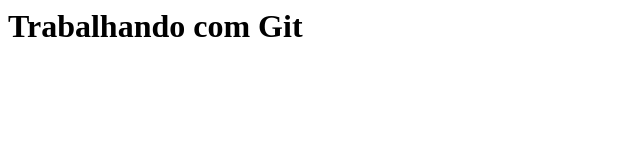
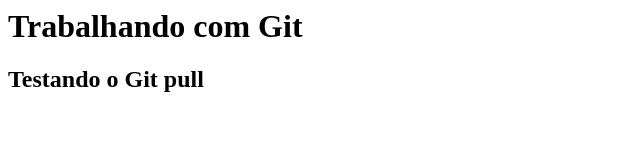
Before and after one commit to nagano10/primeirorep, a plain HTML site: page index.html in a window 1280 px wide. Shown: the whole page, without its empty margins (0-640 px from the left). Drawn offline with Linux system fonts and the light colour scheme.

Commit message:
Adicionado subtitulo

```diff
--- a/index.html
+++ b/index.html
@@ -5,6 +5,7 @@
 	<body>
 
 		<h1> Trabalhando com Git </h1>
+		<h2> Testando o Git pull </h2>
 
 	</body>
 </html>
```
